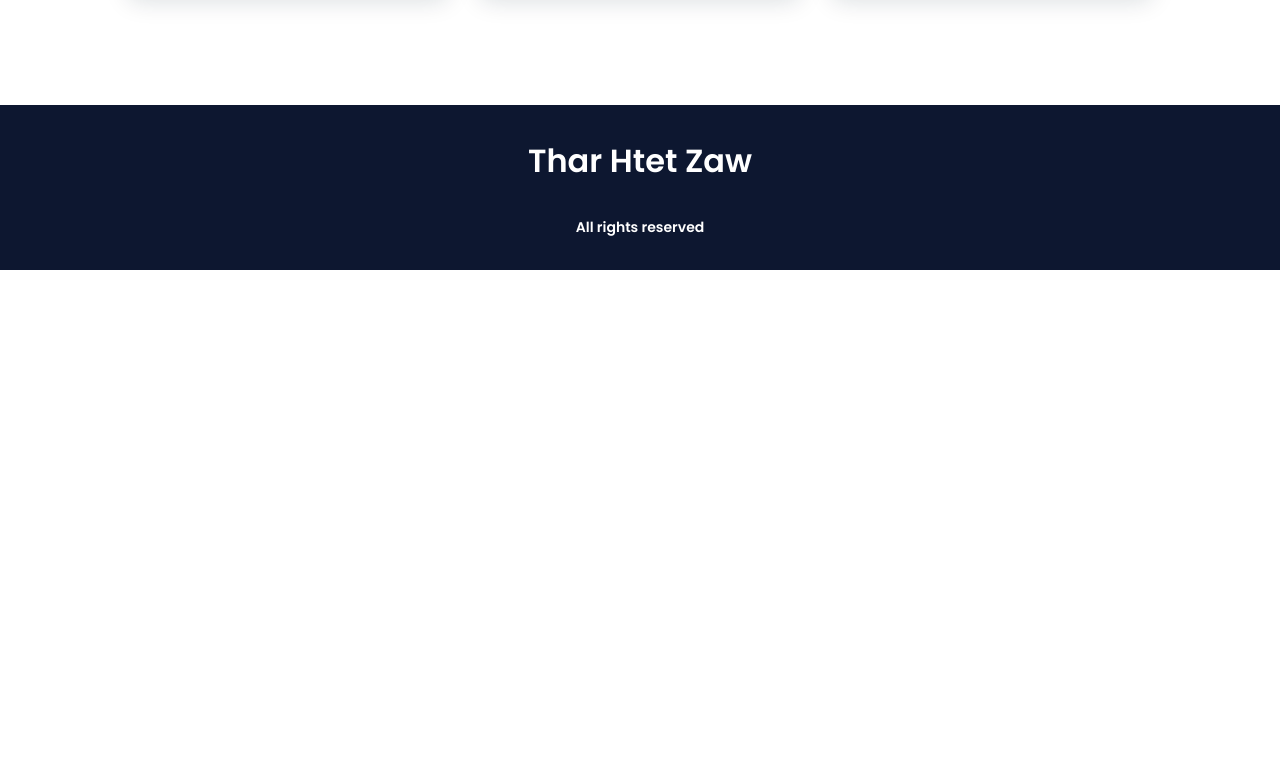
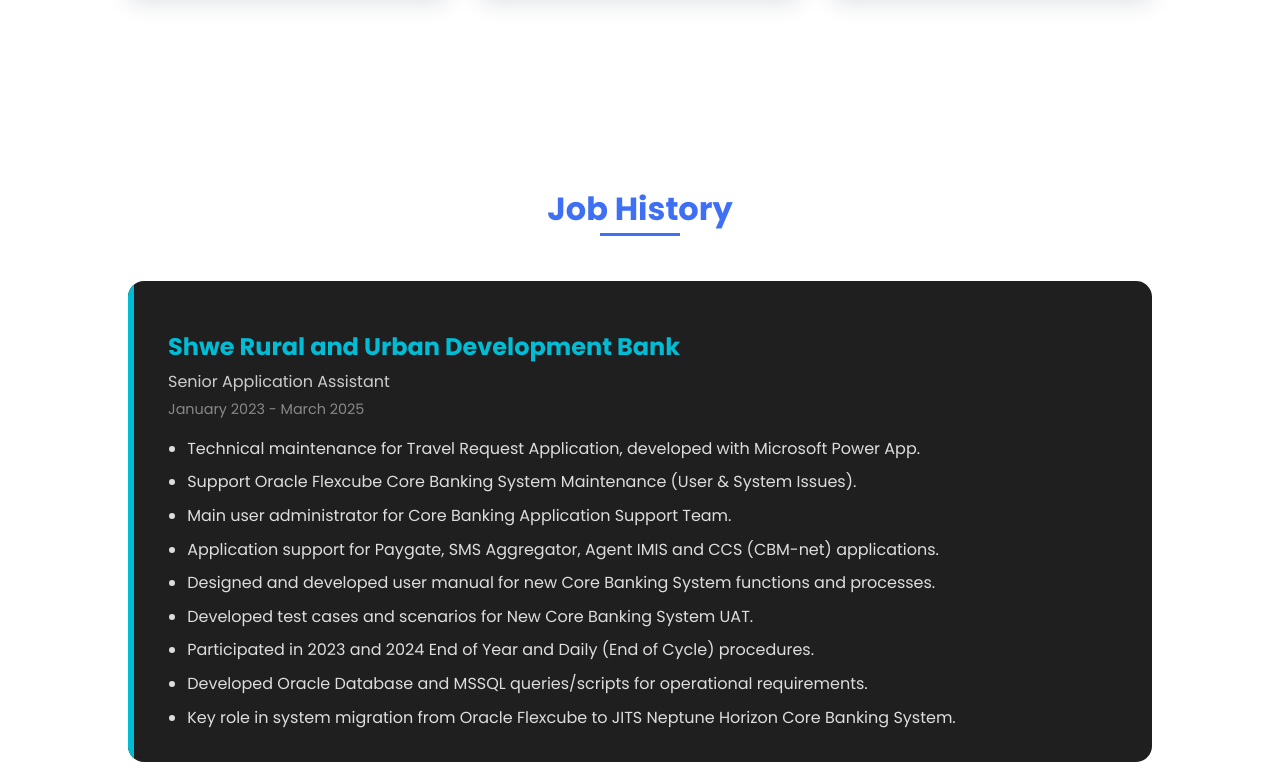
Before and after one commit to Note-11/portfolio-website, a plain HTML site: page index.html in a window 1280 px wide. Shown: the part 2999-3780 px from the top of the page. Before the commit the page ends 3269 px from the top, so only its background shows below. Drawn offline with nearby package versions, Linux system fonts and the light colour scheme.

Commit message:
Job History added

```diff
--- a/assets/css/styles.css
+++ b/assets/css/styles.css
@@ -559,3 +559,71 @@ img {
   background: #fff;
   color: var(--first-color);
 }
+
+/* ===== Job History Section ===== */
+.job-history__container {
+  display: grid;
+  grid-template-columns: 1fr;
+  gap: 2rem;
+  margin-top: 2rem;
+}
+
+.job-history__item {
+  background: #1f1f1f;
+  padding: 1.5rem;
+  border-radius: 1rem;
+  position: relative;
+  overflow: hidden;
+  transition: transform 0.3s, box-shadow 0.3s;
+}
+
+.job-history__item::before {
+  content: "";
+  position: absolute;
+  left: 0;
+  top: 0;
+  width: 6px;
+  height: 100%;
+  background: #00bcd4; /* timeline accent color */
+  border-radius: 3px;
+}
+
+.job-history__item:hover {
+  transform: translateY(-5px);
+  box-shadow: 0 15px 30px rgba(0, 0, 0, 0.3);
+}
+
+.job-history__content {
+  margin-left: 1rem;
+}
+
+.job-history__title {
+  font-size: 1.5rem;
+  color: #00bcd4;
+  margin-bottom: 0.3rem;
+}
+
+.job-history__role {
+  font-weight: 500;
+  color: #ccc;
+  display: block;
+  margin-bottom: 0.3rem;
+}
+
+.job-history__date {
+  font-size: 0.9rem;
+  color: #888;
+  display: block;
+  margin-bottom: 1rem;
+}
+
+.job-history__details {
+  list-style: disc;
+  padding-left: 1.2rem;
+  color: #ddd;
+  line-height: 1.6;
+}
+
+.job-history__details li {
+  margin-bottom: 0.5rem;
+}
--- a/index.html
+++ b/index.html
@@ -9,7 +9,7 @@
         <!-- =====BOX ICONS===== -->
         <link href='https://cdn.jsdelivr.net/npm/boxicons@2.0.5/css/boxicons.min.css' rel='stylesheet'>
 
-        <title>Portfolio website complete</title>
+        <title>Thar Htet Zaw | Portfolio</title>
     </head>
     <body>
         <!--===== HEADER =====-->
@@ -281,6 +281,34 @@
   </div>
 </section>
 
+<!--===== JOB HISTORY =====-->
+<section class="job-history section" id="job-history">
+  <h2 class="section-title">Job History</h2>
+
+  <div class="job-history__container bd-grid">
+    <!-- Job Item -->
+    <div class="job-history__item">
+      <div class="job-history__content">
+        <h3 class="job-history__title">Shwe Rural and Urban Development Bank</h3>
+        <span class="job-history__role">Senior Application Assistant</span>
+        <span class="job-history__date">January 2023 - March 2025</span>
+        <ul class="job-history__details">
+          <li>Technical maintenance for Travel Request Application, developed with Microsoft Power App.</li>
+          <li>Support Oracle Flexcube Core Banking System Maintenance (User & System Issues).</li>
+          <li>Main user administrator for Core Banking Application Support Team.</li>
+          <li>Application support for Paygate, SMS Aggregator, Agent IMIS and CCS (CBM-net) applications.</li>
+          <li>Designed and developed user manual for new Core Banking System functions and processes.</li>
+          <li>Developed test cases and scenarios for New Core Banking System UAT.</li>
+          <li>Participated in 2023 and 2024 End of Year and Daily (End of Cycle) procedures.</li>
+          <li>Developed Oracle Database and MSSQL queries/scripts for operational requirements.</li>
+          <li>Key role in system migration from Oracle Flexcube to JITS Neptune Horizon Core Banking System.</li>
+        </ul>
+      </div>
+    </div>
+  </div>
+</section>
+
+
 
             <!-- ===== WORK =====
             <section class="work section" id="work">
```
